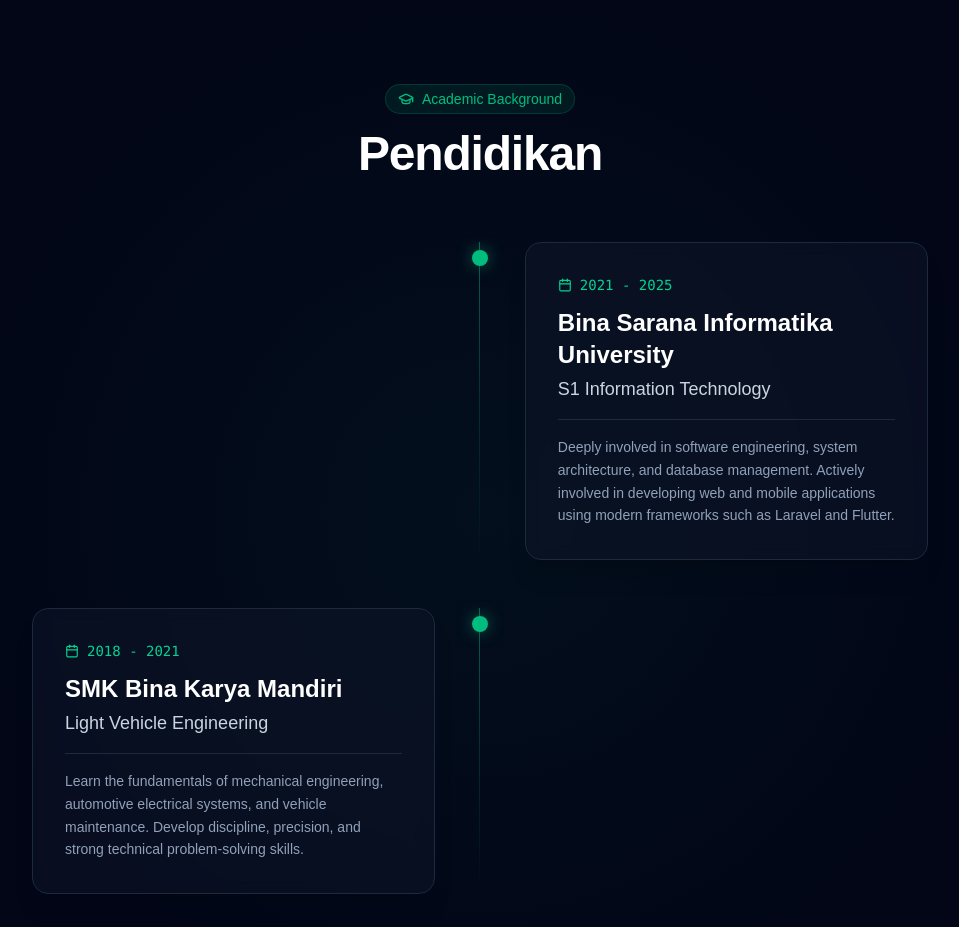
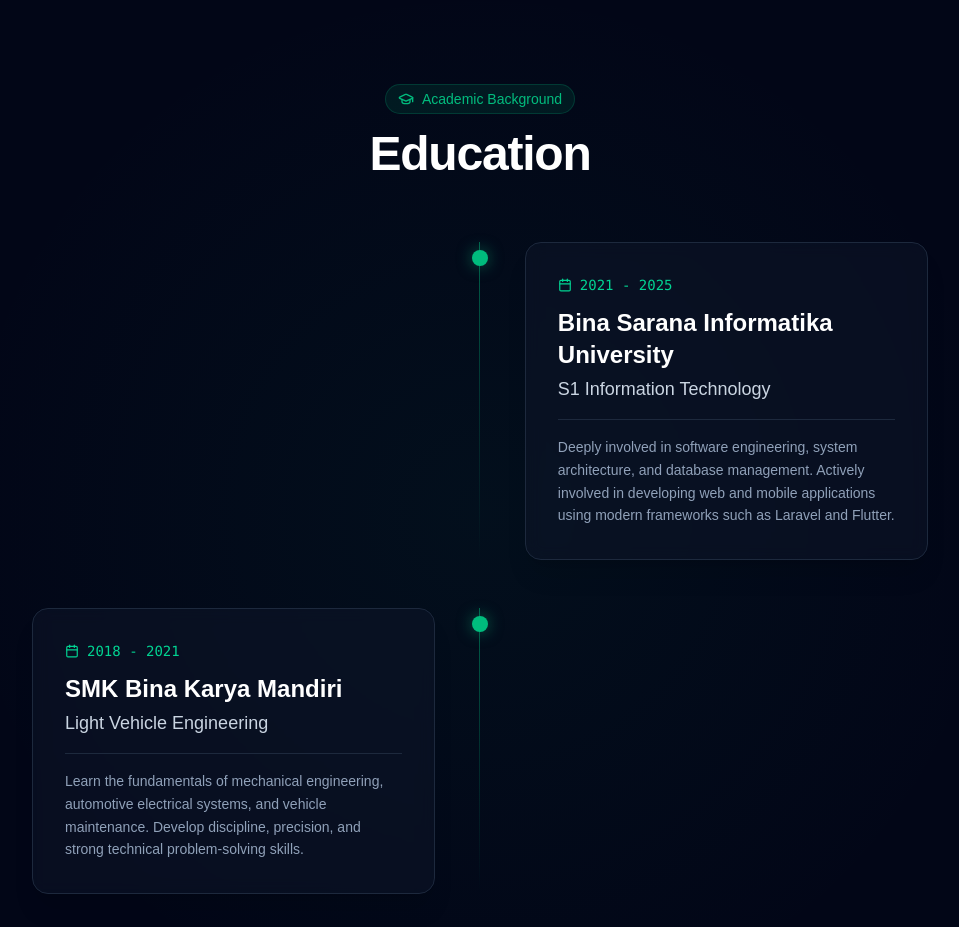
Before and after one commit to Luqman89/luqman-hakim-portofolio, a Next.js app: page / in a window 1280 px wide. Shown: the part 1580-2507 px from the top of the page, without its empty margins (160-1119 px from the left). Built offline with nearby package versions, Linux system fonts and the light colour scheme.

Commit message:
docs: update education section

```diff
--- a/app/components/Education.tsx
+++ b/app/components/Education.tsx
@@ -1,4 +1,3 @@
-import React from "react";
 import { GraduationCap, Calendar } from "lucide-react";
 
 export interface EducationItem {
@@ -38,7 +37,7 @@
             <span>Academic Background</span>
           </div>
           <h2 className="text-4xl md:text-5xl font-bold text-white tracking-tight">
-            Pendidikan
+            Education
           </h2>
         </div>
 
```
